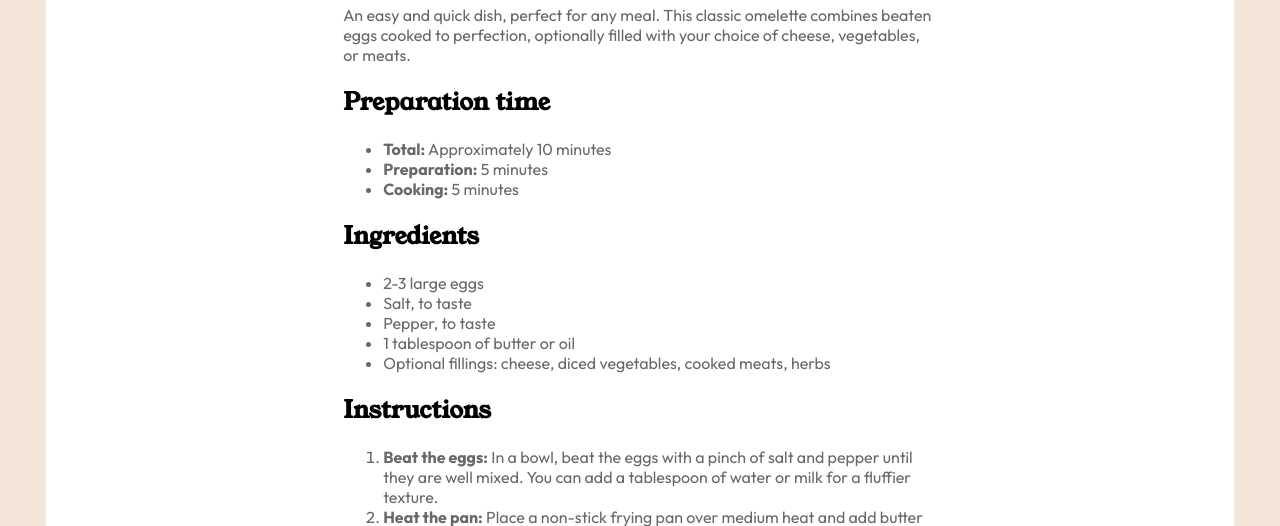
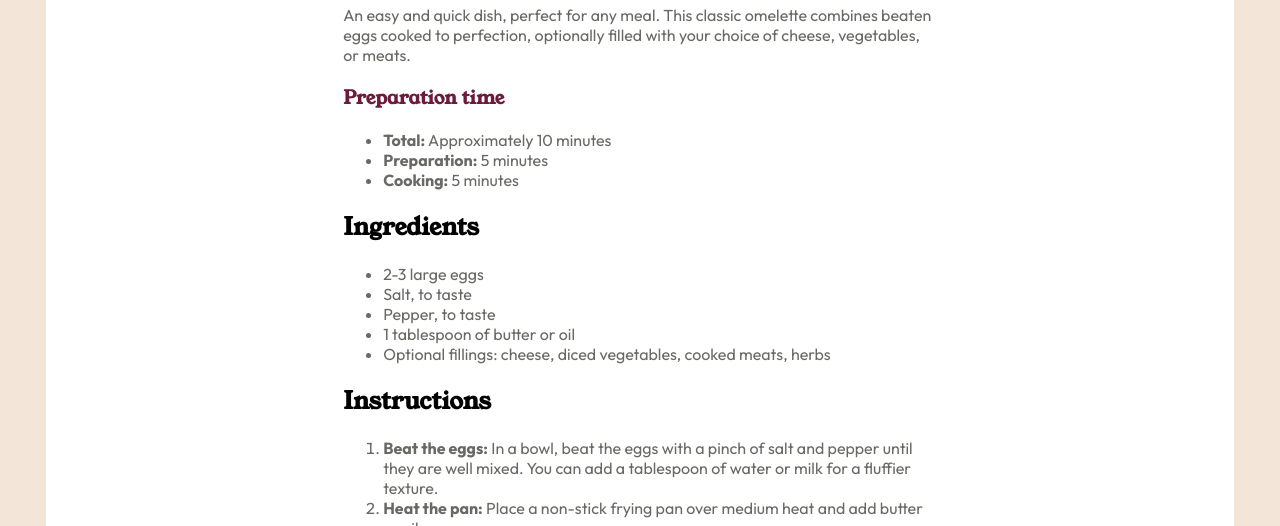
Before and after one commit to Pikapikapikapikachu23/practiceprojectfrontend1, a plain HTML site: page recipe-page-main/index.html in a window 1280 px wide. Shown: the part 574-1100 px from the top of the page. Drawn offline with Linux system fonts and the light colour scheme.

Commit message:
Fixing the h3 and h2 mix up

```diff
--- a/recipe-page-main/index.html
+++ b/recipe-page-main/index.html
@@ -30,7 +30,7 @@
    to round the corners of the box! -->
 
   <div class="center" id="preptime">
-  <h2>Preparation time</h2>
+  <h3 style="color:#6c1c3b">Preparation time</h3>
 
   <ul>
     <li><strong>Total:</strong> Approximately 10 minutes</li>
--- a/recipe-page-main/style.css
+++ b/recipe-page-main/style.css
@@ -19,7 +19,7 @@
         background-color: #f3e5d8;
     }
 
-    h1, h2 {
+    h1, h2, h3 {
         font-family: "Young Serif",serif;
     }
 
```
